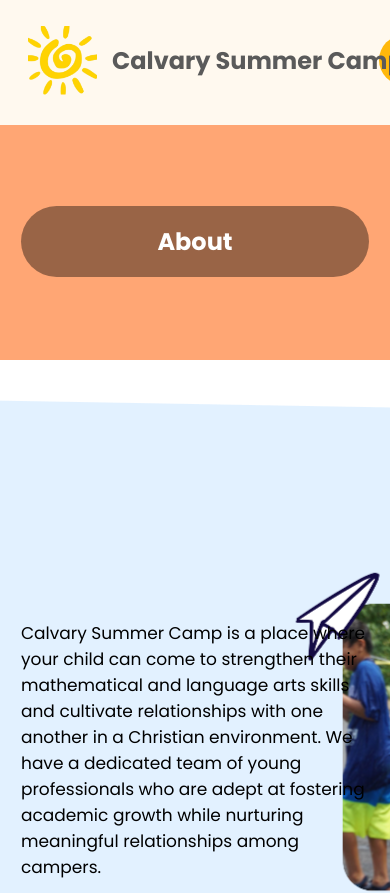
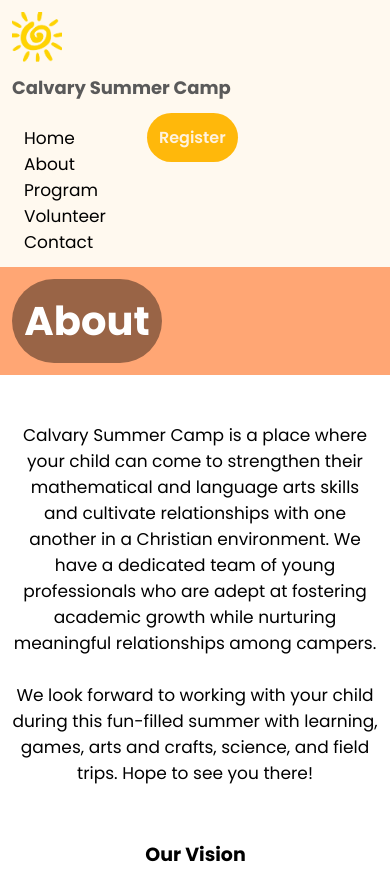
Before and after one commit to mkang2/SummerCamp2, a React (Create React App) app: page /about in a window 390 px wide. Shown: the top 893 px of the page. Built offline with nearby package versions, Linux system fonts and the light colour scheme.

Commit message:
mobile css edits

```diff
--- a/src/components/AboutHero.css
+++ b/src/components/AboutHero.css
@@ -197,39 +197,79 @@
   justify-content: flex-start;
   padding: 0 0 var(--padding-308xl);
 }
-@media screen and (max-width: 1350px) {
+
+/* Media Queries for Mobile Responsiveness */
+@media (max-width: 430px) {
+  .image-3-icon3 {
+    height: 50px; /* Adjust height for better fit */
+    width: 50px; /* Adjust width for better fit */
+  }
+
+  .calvary-summer-camp6 {
+    font-size: 18px; /* Adjust font size for mobile */
+    white-space: normal; /* Allow wrapping */
+    text-align: center; /* Center text for better alignment */
+  }
+
+  .calvary-summer-camp-wrapper1 {
+    padding: var(--padding-xs) 0 0; /* Adjust padding for mobile */
+  }
+
+  .image-3-parent1 {
+    flex-direction: column; /* Stack items vertically */
+    gap: var(--gap-xs); /* Adjust gap for mobile */
+  }
+
+  .home4,
+  .about4,
+  .contact4,
+  .program4,
+  .volunteer4 {
+    min-width: auto; /* Remove min-width constraint */
+    text-align: center; /* Center text */
+  }
+
+  .home-container {
+    flex-direction: column; /* Stack items vertically */
+    padding: 0 var(--padding-xs); /* Adjust padding for mobile */
+    gap: var(--gap-xs); /* Adjust gap for mobile */
+  }
+
   .home-program-box {
-    display: none;
+    padding: var(--padding-xs) 0 0; /* Adjust padding for mobile */
+  }
+
+  .register3 {
+    font-size: 16px; /* Adjust font size for mobile */
+    min-width: auto; /* Remove min-width constraint */
+  }
+
+  .register-button1 {
+    padding: var(--padding-xs) var(--padding-xs); /* Adjust padding for mobile */
+    justify-content: center; /* Center the content */
+  }
+
+  .frame-parent10 {
+    flex-direction: column; /* Stack items vertically */
+    padding: var(--padding-xs); /* Adjust padding for mobile */
+    gap: var(--gap-xs); /* Adjust gap for mobile */
+  }
+
+  .frame-wrapper3 {
+    padding: var(--padding-xs) 0 0; /* Adjust padding for mobile */
+  }
+
+  .contact-us-frame {
+    width: auto; /* Remove width constraint */
+    padding: var(--padding-xs); /* Adjust padding for mobile */
+  }
+
+  .image-8-container {
+    padding: var(--padding-xs); /* Adjust padding for mobile */
+    flex-direction: column; /* Stack items vertically */
+  }
+
+  .instance-group {
+    padding: 0; /* Remove padding for mobile */
   }
 }
-@media screen and (max-width: 800px) {
-  .frame-parent10,
-  .home-container {
-    padding-left: var(--padding-3xl);
-    padding-right: var(--padding-3xl);
-    box-sizing: border-box;
-  }
-  .frame-parent10 {
-    gap: var(--gap-16xl);
-    padding-left: var(--padding-9xl);
-    padding-right: var(--padding-9xl);
-  }
-  .contact-us3 {
-    font-size: var(--heading-1-size);
-  }
-  .instance-group {
-    padding-bottom: var(--padding-194xl);
-    box-sizing: border-box;
-  }
-}
-@media screen and (max-width: 450px) {
-  .home-container {
-    display: none;
-  }
-  .frame-parent10 {
-    gap: var(--gap-mid);
-  }
-  .contact-us3 {
-    font-size: var(--font-size-5xl);
-  }
-}
--- a/src/components/FrameComponent10.css
+++ b/src/components/FrameComponent10.css
@@ -177,6 +177,7 @@
   color: var(--color-dimgray-100);
   font-family: var(--body-text);
 }
+
 @media screen and (max-width: 1350px) {
   .registration-form {
     flex: 1;
@@ -190,11 +191,13 @@
     box-sizing: border-box;
   }
 }
+
 @media screen and (max-width: 1125px) {
   .registration-form {
     min-width: 100%;
   }
 }
+
 @media screen and (max-width: 800px) {
   .calendar-icon {
     flex-wrap: wrap;
@@ -206,12 +209,14 @@
     box-sizing: border-box;
   }
 }
+
 @media screen and (max-width: 450px) {
   .calvary-summer-camp8 {
     font-size: var(--font-size-3xl);
   }
   .contact-us6 {
     font-size: var(--font-size-base);
+    padding-left: 120px;
   }
   .frame-parent19 {
     gap: var(--gap-lgi);
@@ -219,4 +224,30 @@
     padding-right: var(--padding-xl);
     box-sizing: border-box;
   }
+  .call-to-action-parent {
+    width: 100%;
+    align-items: center;
+  }
+  .email-link1 {
+    justify-content: center;
+  }
+  .image-placeholder {
+    padding: var(--padding-xs) 0 0;
+    padding-left: 100px;
+  }
+  .email-icon-wrapper {
+    width: 100%;
+    padding: var(--padding-18xl) var(--padding-l) 0;
+  }
+  .call-to-action {
+    flex-direction: column;
+    align-items: center;
+  }
+  .contact-us6,
+  .div3,
+  .calvarykumcsummercampgmailc3,
+  .ryders-lane-east3 {
+    text-align: center;
+    max-width: 100%;
+  }
 }
--- a/src/components/NavBar.css
+++ b/src/components/NavBar.css
@@ -145,29 +145,63 @@ a {
   text-decoration: none;
   color: black;
 }
-@media screen and (max-width: 1350px) {
+
+/* Media Queries for Mobile Responsiveness */
+@media (max-width: 430px) {
+  .frame-header {
+    flex-direction: column;
+    padding: var(--padding-4xs) var(--padding-4xs) var(--padding-4xs);
+    gap: var(--gap-mini);
+    font-size: var(--font-size-base); /* Adjust font size as needed */
+  }
+
+  .home-about-program {
+    flex-direction: column;
+    align-items: center;
+    padding: 0 var(--padding-xs);
+    gap: var(--gap-small);
+  }
+
+  .image-3-container {
+    flex-direction: column;
+    align-items: center;
+    gap: var(--gap-mini);
+  }
+
+  .home3,
+  .about3,
+  .contact3,
+  .program3,
+  .volunteer3,
+  .register2 {
+    min-width: auto;
+    font-size: var(--font-size-base); /* Adjust font size as needed */
+    margin-bottom: var(--margin-small); /* Add spacing between items */
+  }
+
+  .camp-image-container {
+    padding: var(--padding-4xs) var(--padding-2xs);
+    justify-content: center;
+  }
+
+  .calvary-summer-camp-frame {
+    padding: var(--padding-xs) 0;
+  }
+
   .home-about-program-wrapper {
-    display: none;
+    align-items: center;
+  }
+
+  .image-3-icon2 {
+    padding-left: 150px;
+  }
+
+  .calvary-summer-camp4 {
+    padding-left: 100px;
+  }
+
+  .register2 {
+    padding-right: 25px;
+    padding-left: 50px;
   }
 }
-@media screen and (max-width: 800px) {
-  .frame-header,
-  .home-about-program {
-    padding-left: var(--padding-3xl);
-    padding-right: var(--padding-3xl);
-    box-sizing: border-box;
-  }
-  .frame-header {
-    gap: var(--gap-16xl);
-    padding-left: var(--padding-9xl);
-    padding-right: var(--padding-9xl);
-  }
-}
-@media screen and (max-width: 450px) {
-  .home-about-program {
-    display: none;
-  }
-  .frame-header {
-    gap: var(--gap-mid);
-  }
-}
--- a/src/components/OurProgram.css
+++ b/src/components/OurProgram.css
@@ -8,6 +8,7 @@
   font-family: inherit;
   display: inline-block;
 }
+
 .dates-and-prices {
   position: absolute;
   top: 0;
@@ -23,13 +24,23 @@
   color: var(--color-black);
   font-family: var(--body-text);
 }
-@media screen and (max-width: 800px) {
+
+/* Media Queries for Mobile Responsiveness */
+@media (max-width: 430px) {
   .our-program {
-    font-size: var(--font-size-7xl);
+    height: auto;
+    font-size: 18px; /* Adjust font size as needed */
+    display: block; /* Change display to block for better flow */
+    text-align: center; /* Center text for better alignment */
+    margin-top: 20px; /* Add margin for spacing */
+  }
+
+  .dates-and-prices {
+    position: static; /* Remove absolute positioning */
+    width: 100%; /* Adjust width to fit the container */
+    flex-direction: column; /* Stack items vertically */
+    align-items: center; /* Center items horizontally */
+    font-size: 16px; /* Adjust font size as needed */
+    margin-top: 10px; /* Add margin for spacing */
   }
 }
-@media screen and (max-width: 450px) {
-  .our-program {
-    font-size: var(--font-size-lgi);
-  }
-}
--- a/src/components/ProgramHome.css
+++ b/src/components/ProgramHome.css
@@ -107,9 +107,68 @@
   color: var(--color-black);
   font-family: var(--body-text);
 }
-@media screen and (max-width: 800px) {
+
+/* Media Queries for Mobile Responsiveness */
+@media (max-width: 430px) {
+  .frame-child1 {
+    height: auto;
+    min-width: auto;
+    width: 100%;
+    border-radius: var(--br-5xl); /* Adjusted for smaller screens */
+  }
+
+  .explore-the-adventure {
+    font-size: 18px; /* Adjust font size as needed */
+    text-align: center;
+  }
+
+  .explore-the-adventure-awaiting-wrapper {
+    position: static; /* Remove absolute positioning */
+    width: 100%;
+    flex-direction: column;
+    align-items: center;
+    padding: var(--padding-3xs) var(--padding-xs);
+  }
+
+  .frame-parent8 {
+    height: auto;
+    flex-direction: column;
+    align-items: center;
+  }
+
+  .learn-more2 {
+    font-size: 16px; /* Adjust font size as needed */
+    min-width: auto;
+  }
+
+  .learn-more-frame {
+    padding: var(--padding-mini) var(--padding-xs);
+    white-space: normal;
+    justify-content: center;
+  }
+
+  .volunteer-application-form-inner {
+    padding: var(--padding-xs);
+    flex-direction: column;
+    align-items: center;
+  }
+
+  .volunteer-application-form-wrapper {
+    padding: var(--padding-2xl) 0 0;
+    min-width: auto;
+    align-items: center;
+  }
+
+  .frame-parent7 {
+    width: 100%;
+    flex-direction: column;
+    align-items: center;
+    gap: var(--gap-xs);
+  }
+
   .home-child {
-    padding-bottom: var(--padding-78xl);
-    box-sizing: border-box;
+    padding: var(--padding-xs);
+    font-size: var(--body-text-size);
+    text-align: center;
   }
 }
--- a/src/pages/About.css
+++ b/src/pages/About.css
@@ -98,3 +98,47 @@
     gap: var(--gap-2xl);
   }
 }
+
+/* Media Queries for Mobile Responsiveness */
+@media screen and (max-width: 430px) {
+  .calvary-summer-camp-container {
+    width: 100%; /* Ensure the container takes full width */
+  }
+
+  .calvary-summer-camp-is-a-place-wrapper {
+    flex-direction: column; /* Stack items vertically */
+    padding: 0 var(--padding-xs); /* Adjust padding for mobile */
+    text-align: center; /* Center text */
+  }
+
+  .frame-child {
+    top: auto; /* Adjust positioning */
+    left: auto; /* Adjust positioning */
+    width: 100%; /* Ensure the frame takes full width */
+    height: auto; /* Adjust height */
+    transform: none; /* Remove rotation */
+  }
+
+  .frame-item {
+    top: auto; /* Adjust positioning */
+    left: auto; /* Adjust positioning */
+    width: 100%; /* Ensure the frame takes full width */
+    height: auto; /* Adjust height */
+  }
+
+  .frame-parent {
+    position: relative; /* Adjust positioning */
+    height: auto; /* Adjust height */
+    top: auto; /* Adjust positioning */
+  }
+
+  .about-inner {
+    flex-direction: column; /* Stack items vertically */
+    padding: var(--padding-xs); /* Adjust padding for mobile */
+    text-align: center; /* Center text */
+  }
+
+  .about {
+    gap: var(--gap-2xl); /* Adjust gap for mobile */
+  }
+}
--- a/src/pages/About.js
+++ b/src/pages/About.js
@@ -2,6 +2,7 @@ import AboutHero from "../components/AboutHero";
 import VisionDirector from "../components/VisionDirector";
 import FrameComponent10 from "../components/FrameComponent10";
 import "./About.css";
+import BottomBar from "../components/BottomBar";
 
 const About = () => {
   return (
@@ -28,17 +29,18 @@ const About = () => {
       </section>
       <section className="frame-parent">
         <div className="frame-child" />
-        <img
+        {/* <img
           className="frame-item"
           loading="lazy"
           alt=""
           src="/frame-370@2x.png"
-        />
+        /> */}
       </section>
       <section className="about-inner">
         <VisionDirector />
       </section>
-      <FrameComponent10></FrameComponent10>
+      <BottomBar></BottomBar>
+      {/* <FrameComponent10></FrameComponent10> */}
     </div>
   );
 };
```
Also changed, not shown: src/pages/Home.css (+43 -39 lines).
